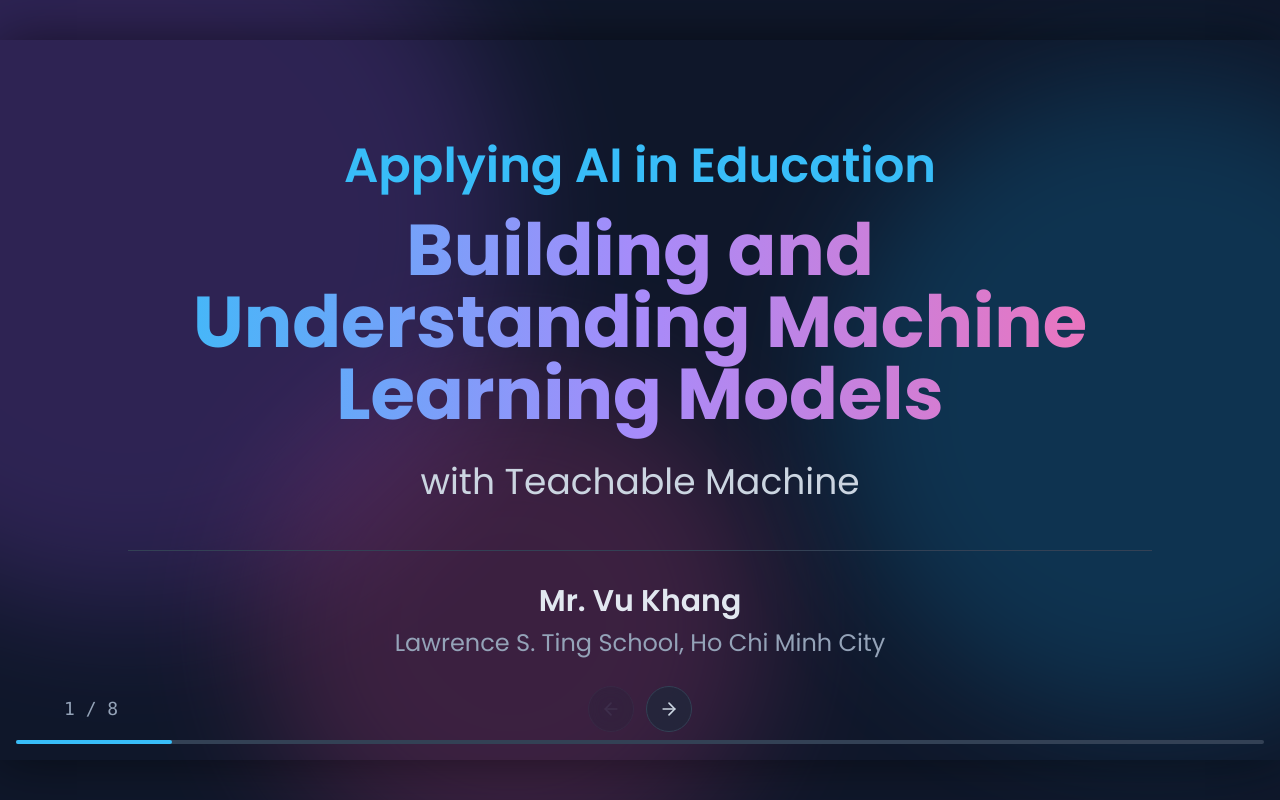
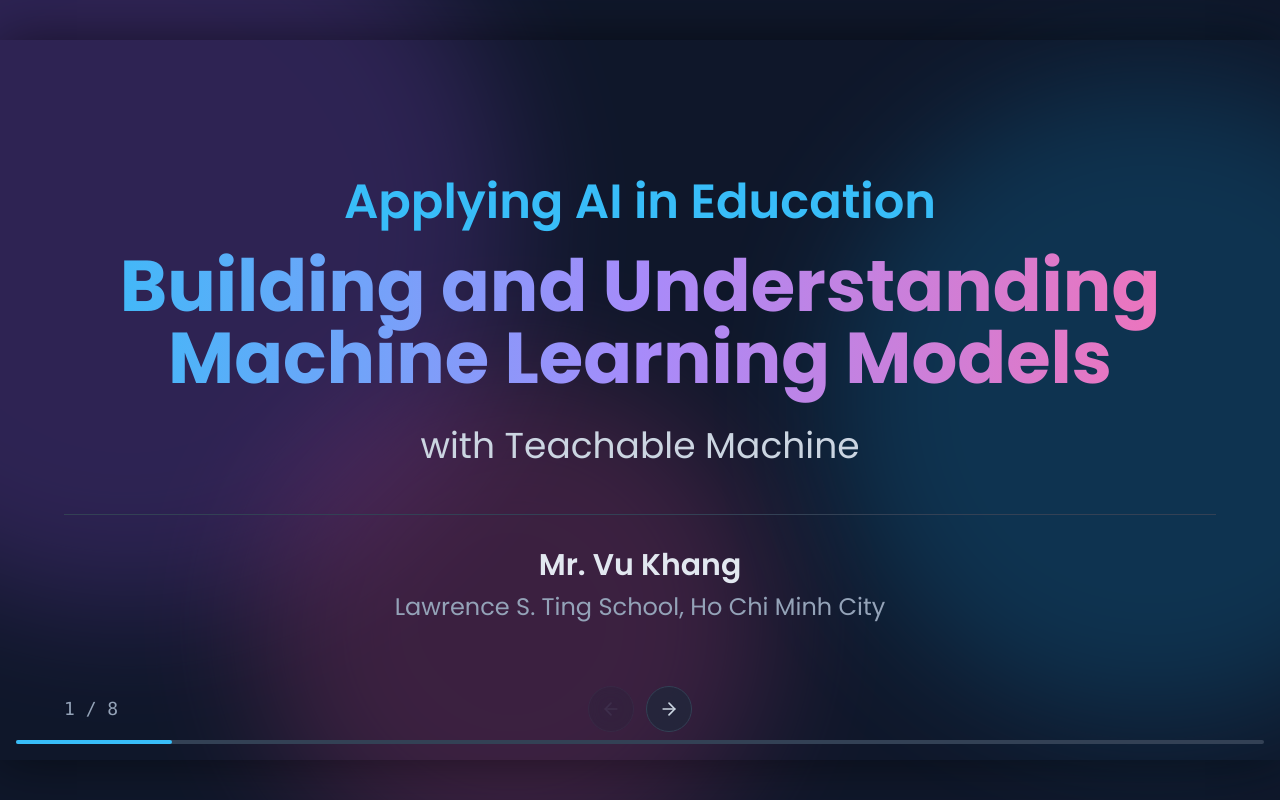
Before and after one commit to VuKhang-lsts/cos-aitool-vukhang, a plain HTML site: page index.html in a window 1280 px wide. Drawn offline with nearby package versions, Linux system fonts and the light colour scheme.

Commit message:
Update index.html

```diff
--- a/index.html
+++ b/index.html
@@ -133,9 +133,9 @@
     <main id="presentation-container">
         <!-- Slide 1: General Introduction -->
         <section class="slide active" id="slide-1">
-            <div class="slide-content text-center max-w-5xl w-full">
+            <div class="slide-content text-center max-w-6xl w-full">
                 <h2 class="text-4xl md:text-5xl font-semibold text-sky-400">Applying AI in Education</h2>
-                <h1 class="text-6xl md:text-7xl font-bold mt-2 mb-4 py-4 leading-tight gradient-text">Building and Understanding Machine Learning Models</h1>
+                <h1 class="text-6xl md:text-7xl font-bold mt-2 mb-4 py-4 leading-snug gradient-text">Building and Understanding<br>Machine Learning Models</h1>
                 <p class="text-3xl md:text-4xl text-slate-300">with Teachable Machine</p>
                 <div class="mt-12 border-t border-slate-700 pt-8">
                     <p class="text-3xl font-semibold">Mr. Vu Khang</p>
```
